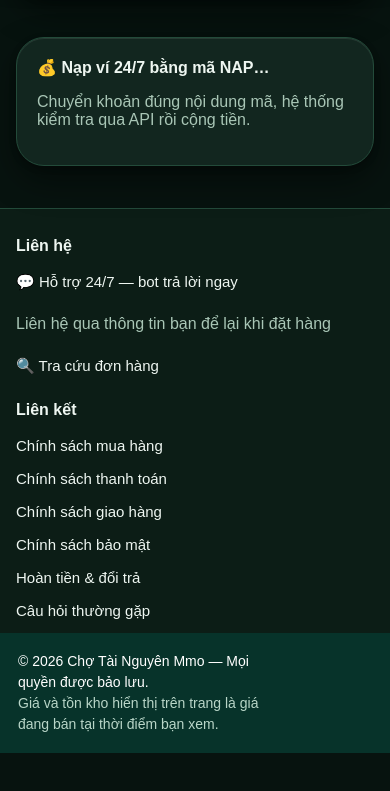
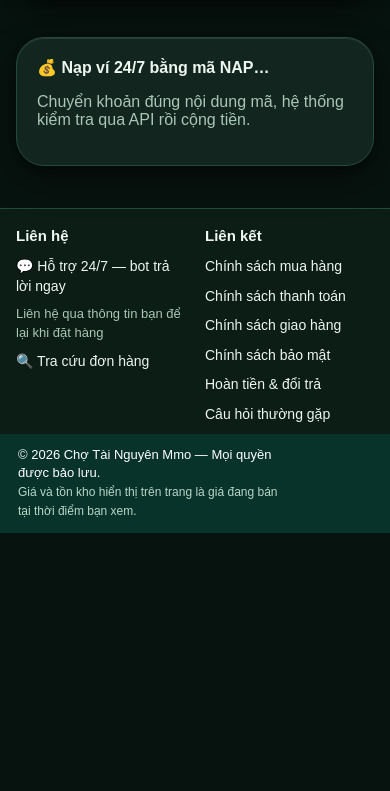
Before and after one commit to kaitokidaws-beep/chotainguyen-shop, a website: page public/index.html in a window 390 px wide. Shown: the part 856-1647 px from the top of the page. After the commit the page ends 1465 px from the top, so only its background shows below. Drawn offline with Linux system fonts and the light colour scheme; no server answers.

Commit message:
Compact footer: two columns on phones too, tighter spacing and smaller text; bump assets to ?v=8

```diff
--- a/public/index.html
+++ b/public/index.html
@@ -4,7 +4,7 @@
 <meta charset="UTF-8">
 <meta name="viewport" content="width=device-width, initial-scale=1.0">
 <title>Chợ Tài Nguyên Mmo — Shop Tài Khoản Mạng Xã Hội</title>
-<link rel="stylesheet" href="style.css?v=7">
+<link rel="stylesheet" href="style.css?v=8">
 </head>
 <body>
 <div id="app">
@@ -212,6 +212,6 @@
 
   <div id="productModal" class="modal" hidden><div class="modal-box card" id="productModalBox"></div></div>
 </div>
-<script src="app.js?v=7"></script>
+<script src="app.js?v=8"></script>
 </body>
 </html>
--- a/public/style.css
+++ b/public/style.css
@@ -157,16 +157,17 @@ h3 { font-size: 16px; margin: 18px 0 8px; }
 .bottom-nav button span { font-size: 10px; }
 
 footer { margin-top: 28px; background: var(--bg2); border-top: 1px solid var(--border); }
-.footer-cols { display: grid; grid-template-columns: 1fr; gap: 8px; padding: 18px 0 6px; max-width: 1200px; margin: 0 auto; }
+.footer-cols { display: grid; grid-template-columns: 1fr 1fr; gap: 8px 20px; padding: 14px 0 4px; max-width: 1200px; margin: 0 auto; }
 @media (min-width: 768px) { .footer-cols { grid-template-columns: 1.1fr 1fr; gap: 48px; } }
 @media (min-width: 1024px) { .footer-cols { padding: 24px 0 8px; } }
-.footer-cols h3 { margin: 10px 0; }
-.linklike { display: block; background: none; border: none; color: var(--text); text-align: left; padding: 8px 0; font-size: 15px; }
+.footer-cols h3 { margin: 4px 0 8px; font-size: 15px; }
+.footer-cols p { margin: 4px 0; font-size: 13px; line-height: 1.45; }
+.linklike { display: block; background: none; border: none; color: var(--text); text-align: left; padding: 5px 0; font-size: 14px; line-height: 1.4; }
 .policy-box { white-space: pre-wrap; line-height: 1.6; }
 /* Bản quyền tràn hết bề ngang, chừa 96px bên phải để nút chat nổi không bao giờ đè lên chữ */
-.copyright { background: #07332a; color: #fff; text-align: left; padding: 18px 104px 18px 18px; margin: 0 -16px; font-size: 14px; line-height: 1.5; }
+.copyright { background: #07332a; color: #fff; text-align: left; padding: 12px 104px 12px 18px; margin: 0 -16px; font-size: 13px; line-height: 1.45; }
 @media (min-width: 1024px) { .copyright { margin: 0 -32px; padding-right: 120px; } }
-.copyright .muted { color: #b9d6c8; }
+.copyright .muted { color: #b9d6c8; font-size: 12px; }
 
 .bottom-nav { position: fixed; left: 0; right: 0; bottom: 0; z-index: 30; display: grid; grid-template-columns: repeat(5, 1fr); background: var(--bg2); border-top: 1px solid var(--border); padding: 8px 0 calc(8px + env(safe-area-inset-bottom)); box-shadow: 0 -10px 28px rgba(0,0,0,.40); }
 .bottom-nav button { background: none; border: none; color: var(--muted); font-size: 20px; display: flex; flex-direction: column; align-items: center; gap: 2px; min-width: 0; padding: 0 2px; }
```
